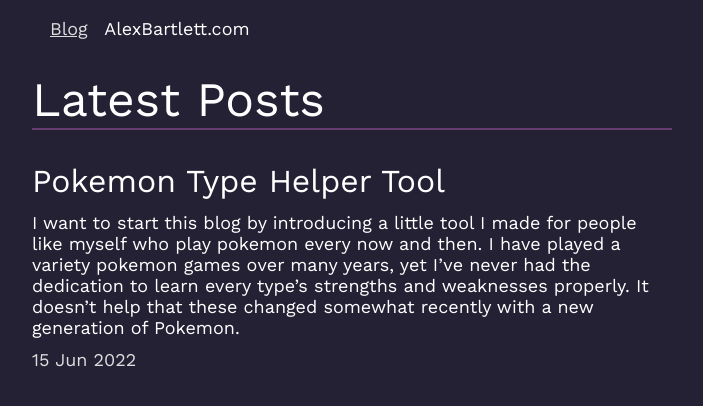
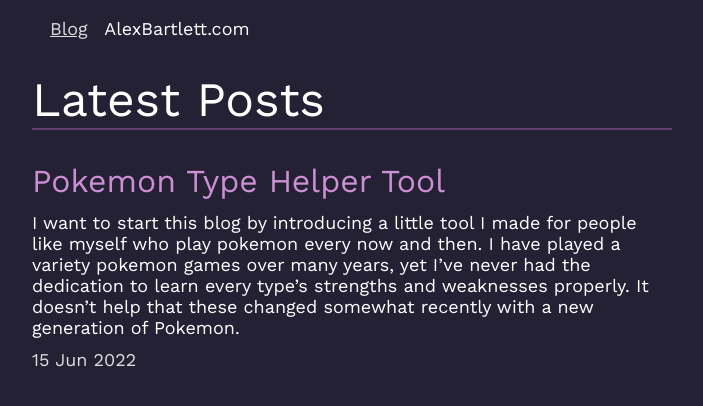
Before and after one commit to Alex-Bartlett/alexbartlett.com, a Jekyll site: the page built from jekyll-blog/index.html, in a window 1280 px wide. Shown: the top 406 px of the page, without its empty margins (288-991 px from the left). Built offline with Jekyll 4.4.1, drawn with Linux system fonts in a browser that asks for light colours.

Commit message:
Add link highlighting and hover to blog

```diff
--- a/jekyll-blog/_sass/main.scss
+++ b/jekyll-blog/_sass/main.scss
@@ -38,10 +38,14 @@ h2 {
     margin: 1ch 0;
 }
 .post-list h2 {
+    color: $text-link;
     margin: 1em 0 0 0;
 }
 .post-list a {
     text-decoration: none;
+    &:hover h2{
+        text-decoration: underline;
+    }
 }
 
 .post-list > li {
```
